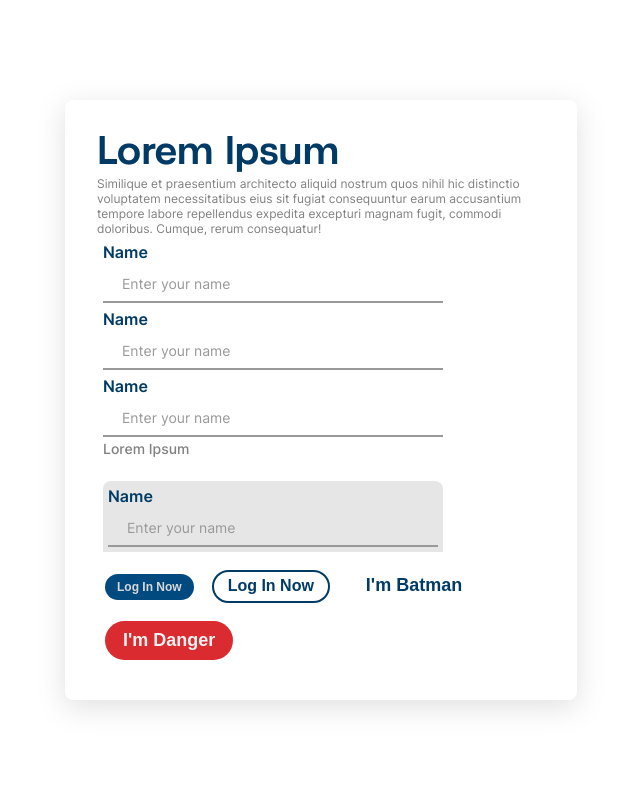
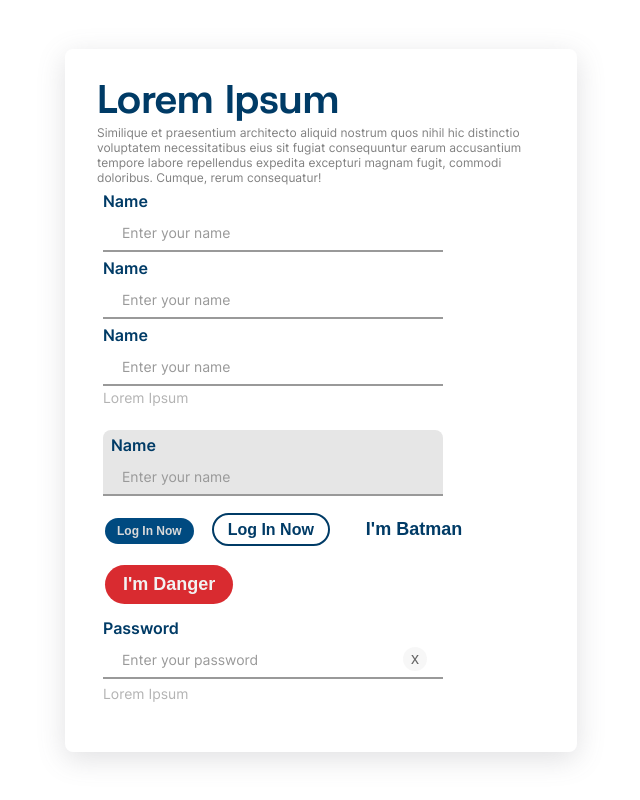
Before and after one commit to Cl1nt0nMzee/online-market, a React (Vite) app in the folder frontend/: page / in a window 1280 px wide. Shown: the whole page, without its empty margins (319-959 px from the left). Built offline with nearby package versions, Linux system fonts and the light colour scheme.

Commit message:
feature(frontend): add password input component

```diff
--- /dev/null
+++ b/frontend/src/components/atoms/Input/PasswordInput.jsx
@@ -0,0 +1,29 @@
+import './_index.scss';
+import { useState } from 'react';
+import { HelperText } from './TextInput';
+
+export const PasswordInput = ({id, label, placeholder, helperText}) => {
+
+    const [inputType, setInputType] = useState("password");
+
+    const handleClick = (e) => {
+        e.preventDefault();
+
+        if (inputType === "password") {
+            // alert('text'),
+            setInputType("text")
+        } else {
+            // alert('password')
+            setInputType("password")
+        }
+    }
+
+    return (
+        <div className="password">
+            <label htmlFor={id}> { label }</label>
+            <input type={inputType} placeholder={ placeholder } id={id}/>
+            <button className="switch" onClick={handleClick}> x </button>
+            {helperText? <HelperText helperText={helperText}/> : null}
+        </div>
+    )
+}
--- a/frontend/src/components/atoms/Input/TextInput.jsx
+++ b/frontend/src/components/atoms/Input/TextInput.jsx
@@ -1,6 +1,6 @@
 import './_index.scss';
 
-const HelperText = ({helperText}) => {
+export const HelperText = ({helperText}) => {
 
     return (
         <p className='helperText'> {helperText} </p>
--- a/frontend/src/components/atoms/Input/_index.scss
+++ b/frontend/src/components/atoms/Input/_index.scss
@@ -56,10 +56,10 @@ input[type="password"] {
     }
     .helperText {
         display: block;
-        font-family: $Inter-Medium;
-        font-weight: 500;
+        font-family: $Inter-Regular;
+        font-weight: 400;
         font-size: 14px;
-        color: $accShade-500;
+        color: $accShade-300;
 
         padding-bottom: 12px;
     }
@@ -78,7 +78,7 @@ input[type="password"] {
     margin: 6px 6px;
     transition: all 100ms ease;
 
-    padding: 5px 5px;
+    padding-top: 5px;
     border-top-left-radius: 8px;
     border-top-right-radius: 8px;
     background-color: $accShade-100;
@@ -89,6 +89,7 @@ input[type="password"] {
 
     label {
         display: block;
+        padding-left: 8px;
         font-family: $Inter-SemiBold;
         color: $priBlue-600;
     }
@@ -138,3 +139,105 @@ input[type="password"] {
         color: $focusBlue-25;
     }
 }
+
+
+
+.password {
+    display: flex;
+    flex-direction: column;
+    gap: 3px;
+    margin: 6px 6px;
+    transition: all 100ms ease;
+    * {
+        transition: all 100ms ease;
+    }
+
+    label {
+        display: block;
+        font-family: $Inter-SemiBold;
+        color: $priBlue-600;
+    }
+
+    input {
+        font-family: $Inter-Medium;
+        color: $accShade-500;
+        font-size: 16px;
+        max-width: 340px;
+        padding: 8px 19px;
+        border-bottom: solid 2px $accShade-400;
+
+
+        &:hover {
+            border-bottom: solid 2px $accShade-500;
+            color: $accShade-600;
+        }
+
+        &:active {
+            border-bottom: solid 2px $focusBlue-25;
+            color: $accShade-700;
+        }
+
+        &:focus-visible {
+            border-bottom: solid 2px $focusBlue-25;
+            color: $accShade-700;
+        }
+
+        &::placeholder {
+            font-family: $Inter-Regular;
+            font-weight: 400;
+            color: $accShade-400;
+            font-size: 14px;
+        }
+
+
+    }
+    .helperText {
+        display: block;
+        font-family: $Inter-Regular;
+        font-weight: 400;
+        font-size: 14px;
+        color: $accShade-300;
+
+        margin-top: -24px;
+        padding-bottom: 12px;
+    }
+    &:has(input[type="password"]:focus) label,
+    &:has(input[type="text"]:focus) label {
+        color: $focusBlue-25;
+    }
+
+    &:has(input[type="password"]:focus) button,
+    &:has(input[type="text"]:focus) button {
+        background-color: $accShade-100 ;
+    }
+
+    button {
+        position: relative;
+        top: -35px;
+        left: 300px;
+        display: inline-flex;
+
+        line-height: 1;
+        font-size: 16px;
+        color: $accShade-600;
+
+        justify-content: center;
+        align-items: center;
+
+        background-color: #E6E6E650;
+        border-radius: 50%;
+        width: 24px;
+        height: 24px;
+
+        cursor: pointer;
+        z-index: 1;
+    }
+
+    button:hover{
+        color: $accShade-800;
+        background-color: $accShade-300;
+    } button:active {
+        color: $accShade-800;
+        background-color: $accShade-300;
+    }
+}
--- a/frontend/src/components/organisms/RegisterForm.jsx
+++ b/frontend/src/components/organisms/RegisterForm.jsx
@@ -1,5 +1,6 @@
 import { useRef, useState, useEffect } from "react";
 import { DangerButton, PrimaryButton, SecondaryButton, TertiaryButton } from "../atoms/button/Button";
+import { PasswordInput } from "../atoms/Input/PasswordInput";
 
 import { FilledTextInput, StandardTextInput } from '../atoms/Input/TextInput';
 //import Textarea from '../atoms/Input/Textarea';
@@ -43,6 +44,7 @@ const RegisterForm = () => {
             < TertiaryButton size={'large'} text={"I'm Batman"}/>
 
             < DangerButton size={'large'} text={"I'm Danger"} />
+            < PasswordInput placeholder={'Enter your password'} id={'password'} label={'Password'} helperText={'Lorem Ipsum'}/>
         </form>
     );
 };
```
